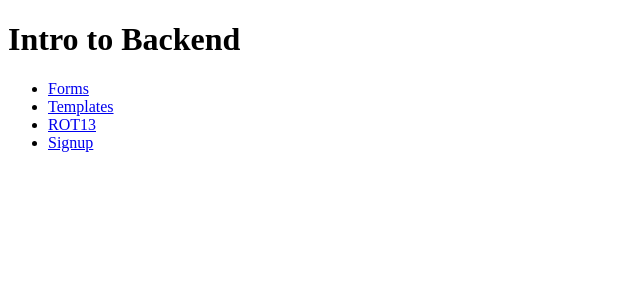
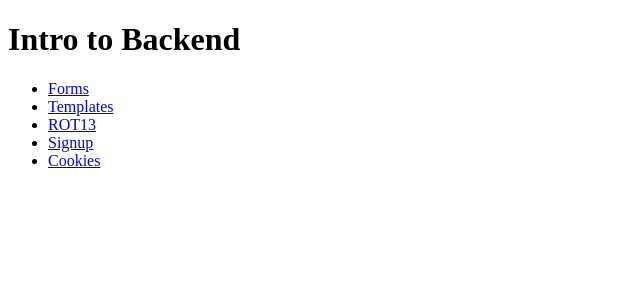
Before and after one commit to fsarachu/intro-to-backend, a Python web app: template templates/index.html in a window 1280 px wide. Shown: the top 300 px of the page, without its empty margins (0-640 px from the left). Run offline with Jinja, Linux system fonts and the light colour scheme; the template is opened without the code that fills it, so the values that code supplies are empty.

Commit message:
Add /cookies route

```diff
--- a/handlers/__init__.py
+++ b/handlers/__init__.py
@@ -5,3 +5,4 @@ from .SignupHandler import SignupHandler
 from .TemplateHandler import TemplateHandler
 from .ThanksHandler import ThanksHandler
 from .WelcomeHandler import WelcomeHandler
+from .CookieHandler import CookieHandler
--- a/main.py
+++ b/main.py
@@ -11,5 +11,6 @@ app = webapp2.WSGIApplication([
     ('/template', TemplateHandler),
     ('/rot13', Rot13Handler),
     ('/signup', SignupHandler),
-    ('/welcome', WelcomeHandler)
+    ('/welcome', WelcomeHandler),
+    ('/cookies', CookieHandler)
 ], debug=True)
--- a/templates/index.html
+++ b/templates/index.html
@@ -7,5 +7,6 @@
     <li><a href='/template'>Templates</a></li>
     <li><a href='/rot13'>ROT13</a></li>
     <li><a href='/signup'>Signup</a></li>
+    <li><a href='/cookies'>Cookies</a></li>
   </ul>
 {% endblock %}
```
